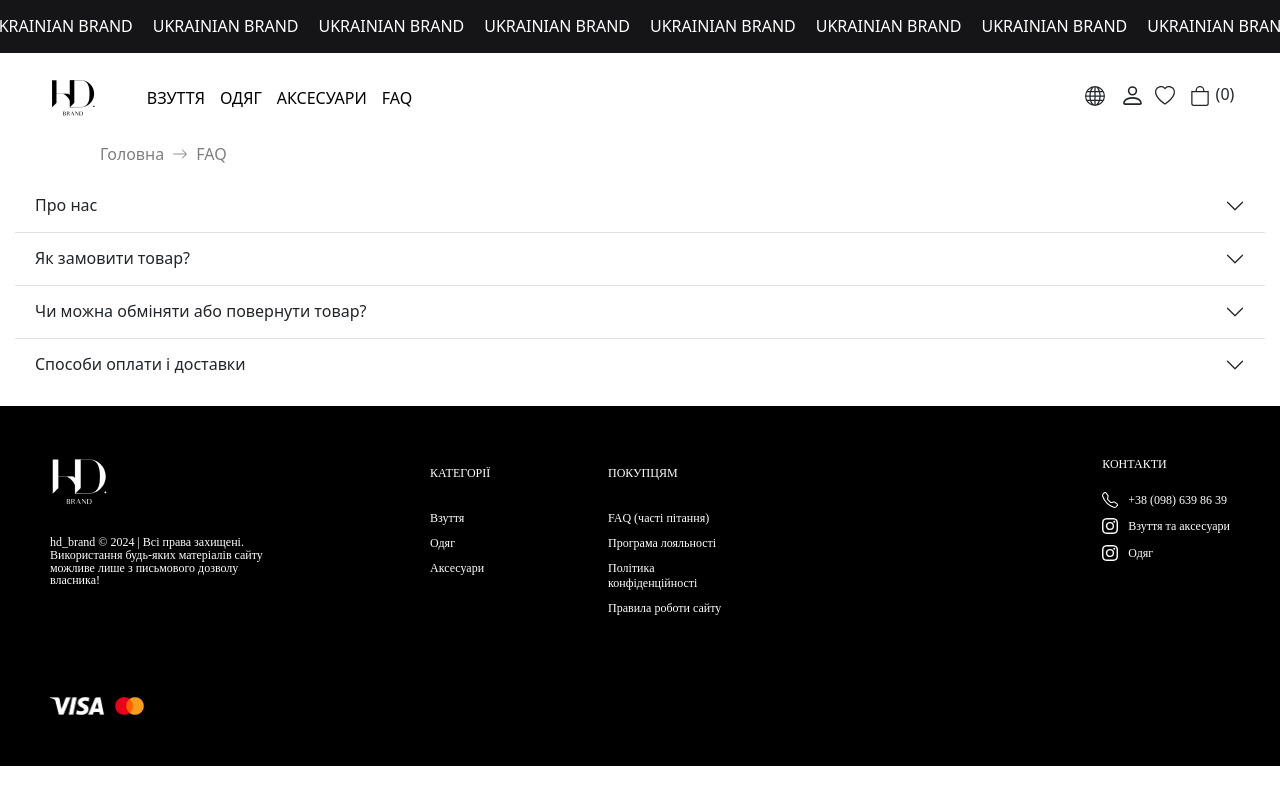
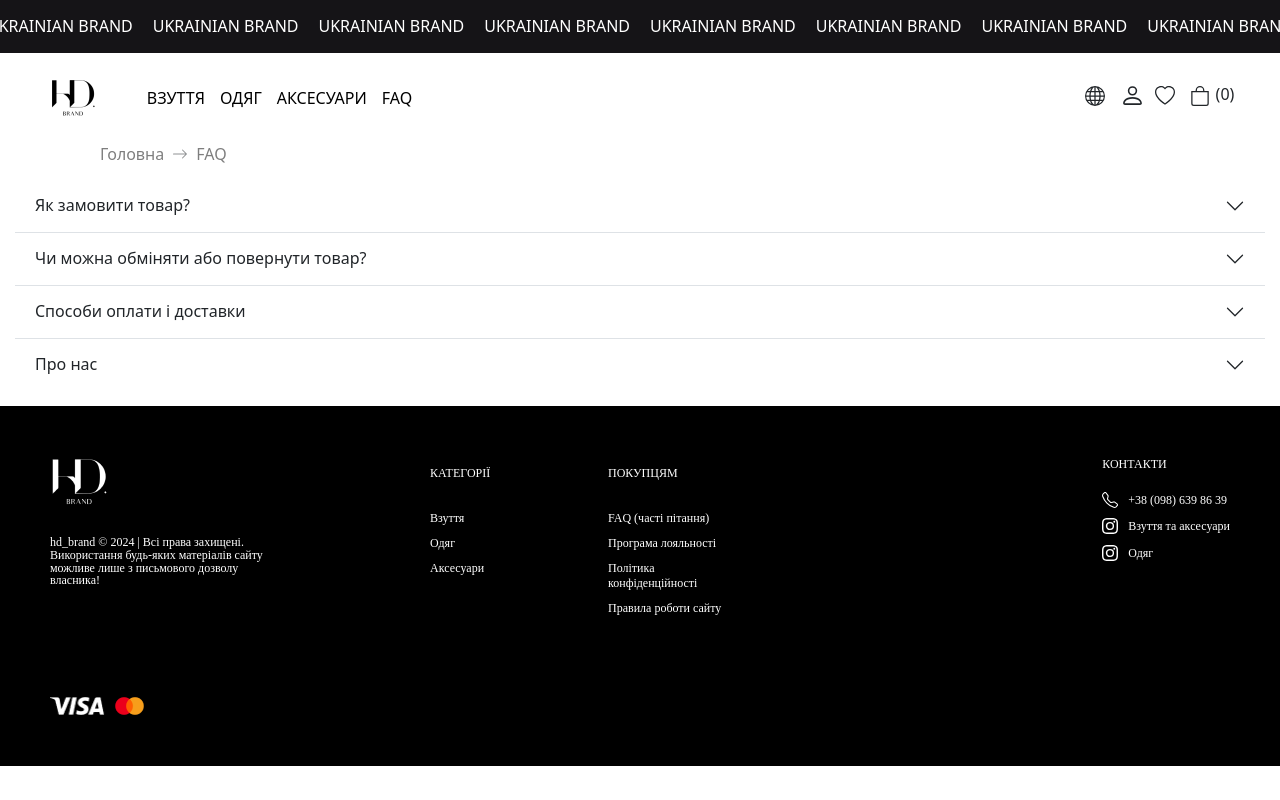
Before and after one commit to YaninaDol/hd_brand_front, a React (Create React App) app: page /faq in a window 1280 px wide. Built offline with nearby package versions, Linux system fonts and the light colour scheme; a web font is replaced by a local one.

Commit message:
done FAQ

```diff
--- a/src/Pages/FAQ.js
+++ b/src/Pages/FAQ.js
@@ -21,20 +21,7 @@
 
 
 <div style={{margin:'15px'}} class="accordion accordion-flush" id="accordionFlushExample">
-<div class="accordion-item">
-    <h2 class="accordion-header" id="flush-headingOne">
-      <button class="accordion-button collapsed" type="button" data-bs-toggle="collapse" data-bs-target="#flush-collapseOne" aria-expanded="false" aria-controls="flush-collapseOne">
-      Про нас
-      </button>
-    </h2>
-    <div id="flush-collapseOne" class="accordion-collapse collapse" aria-labelledby="flush-headingOne" data-bs-parent="#accordionFlushExample">
-      <div class="accordion-body">Ми не розділяємо колекції згідно з сезонами, ми кожного тижня створюємо нові моделі. Та виготовляємо їх невеликими партіями, щоб зберегти унікальність.<br/>
 
-HD brand — ідеальна база, яка поєднується з розслабленою класикою, жіночними силуетами та яскравими акцентами, всі речі міксуються між собою, та складають готові образи, щоб ти не витрачала час на роздуми що сьогодні одягнути, та як комбінувати аутфіти.<br/>
-
-Кожна колекція проходить перевірку командою. Починаючи від розробки ескізу і тестування матеріалів до контролю готових виробів.<br/> Головна відмінність — саме ти, наша клієнтка, вирішуєш, що нам запускати та які деталі додавати до образу.</div>
-    </div>
-  </div>
   <div class="accordion-item">
     <h2 class="accordion-header" id="flush-headingOne">
       <button class="accordion-button collapsed" type="button" data-bs-toggle="collapse" data-bs-target="#flush-collapseOne" aria-expanded="false" aria-controls="flush-collapseOne">
@@ -120,6 +107,21 @@
 При замовленні від 150€ доставка зі складу в країни ЄС безкоштовна</div>
     </div>
   </div>
+
+  <div class="accordion-item">
+    <h2 class="accordion-header" id="flush-headingFour">
+      <button class="accordion-button collapsed" type="button" data-bs-toggle="collapse" data-bs-target="#flush-collapseFour" aria-expanded="false" aria-controls="flush-collapseFour">
+      Про нас
+      </button>
+    </h2>
+    <div id="flush-collapseFour" class="accordion-collapse collapse" aria-labelledby="flush-headingFour" data-bs-parent="#accordionFlushExample">
+      <div class="accordion-body">Ми не розділяємо колекції згідно з сезонами, ми кожного тижня створюємо нові моделі. Та виготовляємо їх невеликими партіями, щоб зберегти унікальність.<br/>
+
+HD brand — ідеальна база, яка поєднується з розслабленою класикою, жіночними силуетами та яскравими акцентами, всі речі міксуються між собою, та складають готові образи, щоб ти не витрачала час на роздуми що сьогодні одягнути, та як комбінувати аутфіти.<br/>
+
+Кожна колекція проходить перевірку командою. Починаючи від розробки ескізу і тестування матеріалів до контролю готових виробів.<br/> Головна відмінність — саме ти, наша клієнтка, вирішуєш, що нам запускати та які деталі додавати до образу.</div>
+    </div>
+  </div>
 </div>
 <Footer />
     </div>
```
